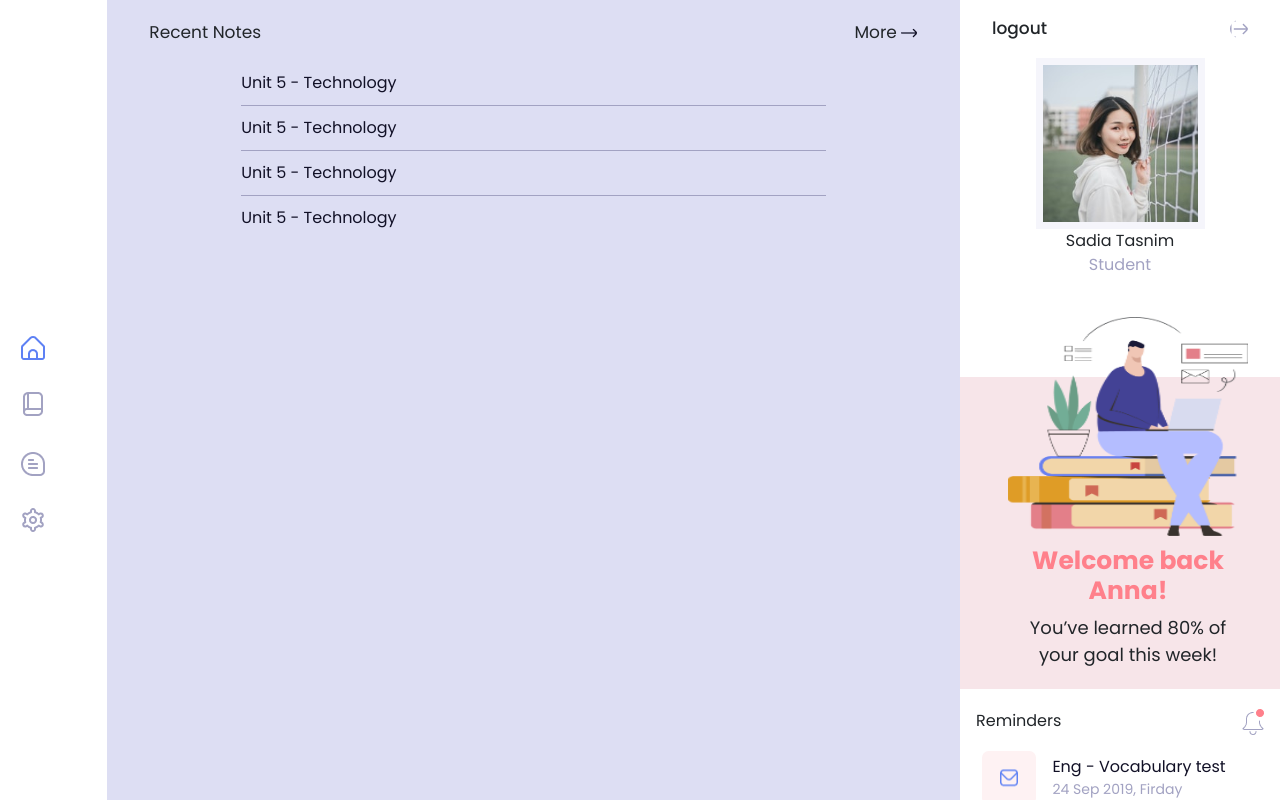
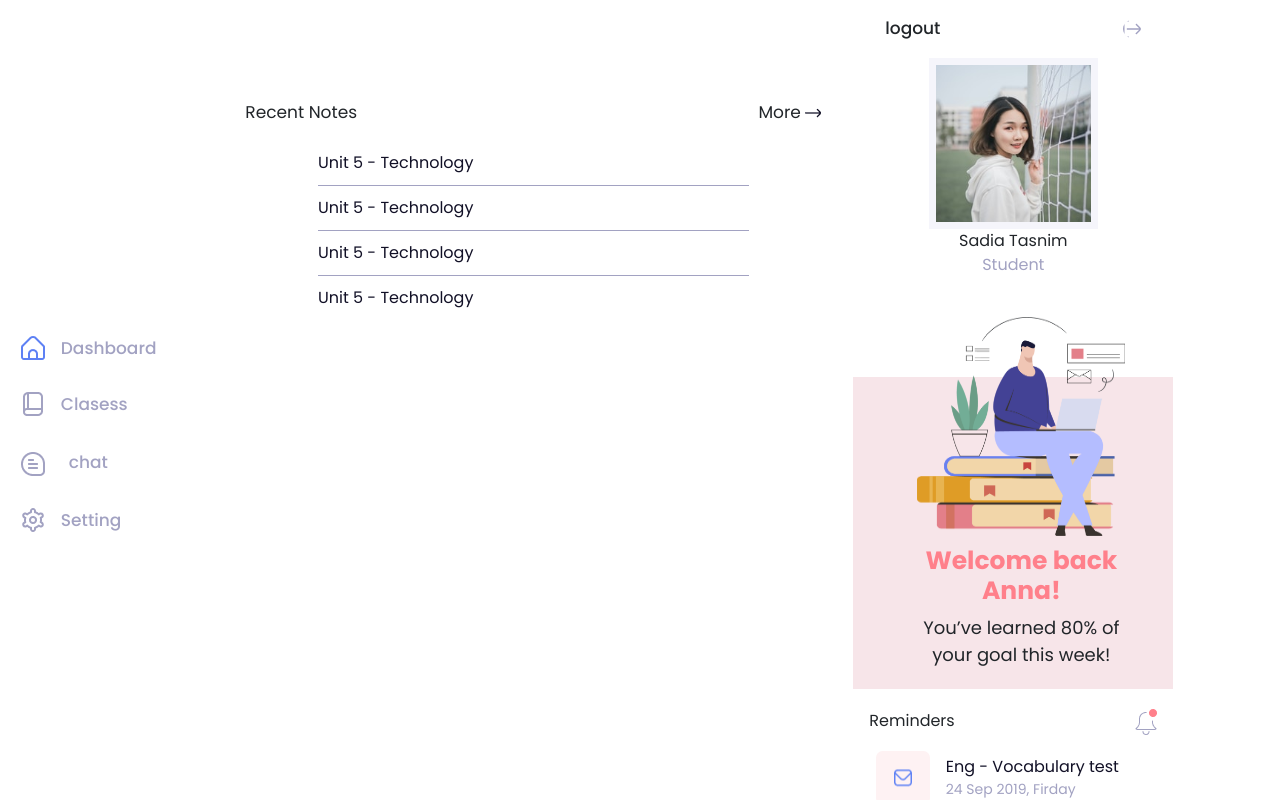
Before and after one commit to DihanAbir/Note--MERN, a React (Create React App) app: page /dashboard in a window 1280 px wide. Shown: the top 800 px of the page. Built offline with nearby package versions, Linux system fonts and the light colour scheme; a web font is replaced by a local one.

Commit message:
dashboard added

```diff
--- a/src/Mycss/Dashboard.css
+++ b/src/Mycss/Dashboard.css
@@ -311,18 +311,18 @@ body {
   .grid {
     grid-auto-flow: row;
   }
-  .menu {
+  /* .menu {
     grid-column: 1/3;
     grid-row: 1;
-  }
-  .middle {
-    grid-column: 3/10;
+  } */
+  /* .middle {
+    grid-column: 3/5;
     grid-row: 1;
-  }
-  .profile-info {
-    grid-column: 10/13;
+  } */
+  /* .profile-info {
+    grid-column: 5/13;
     grid-row: 1;
-  }
+  } */
   .dashboard .menu button {
     position: relative;
   }
@@ -330,21 +330,20 @@ body {
   .dashboard .menu {
     grid-column: 1/2;
     grid-row: 1;
-    /* grid-row: 3; */
   }
 
   .dashboard .middle {
-    grid-column: 2/10;
+    grid-column: 2/9;
     grid-row: 1;
   }
   .dashboard .profile-info {
-    grid-column: 10/13;
+    grid-column: 9/13;
     grid-row: 1;
   }
 
-  .dashboard .welcome-back img {
+  /* .dashboard .welcome-back img {
     width: 100%;
-  }
+  } */
 
   .dashboard .menu ul {
     position: relative;
@@ -377,12 +376,51 @@ body {
     padding-left: 0.3em;
     padding-bottom: 1em;
   }
+
+  .dashboard nav button {
+    display: none;
+  }
+
+  .dashboard .middle {
+    background: transparent !important;
+  }
+
+  .for-mid-screen {
+    display: block !important;
+  }
+  nav .hide-it {
+    display: none !important;
+  }
 }
 
 /* larger tablet & laptop */
 @media screen and (min-width: 960px) {
+  .dashboard .menu .name {
+    display: block !important;
+    font-size: 17px;
+    font-weight: 500;
+    color: #a2a2c2;
+  }
+
+  .dashboard .menu {
+    grid-column: 1/3;
+    grid-row: 1;
+  }
+
+  .dashboard .middle {
+    grid-column: 3/9;
+    grid-row: 1;
+  }
+
+  .dashboard .profile-info {
+    grid-column: 9/12;
+    grid-row: 1;
+  }
+  .middle .recent-notes {
+    padding-top: 100px;
+  }
 }
 
 /* desktop styles */
-@media screen and (min-width: 960px) {
+@media screen and (min-width: 1200px) {
 }
--- a/src/screen/Dashboard.js
+++ b/src/screen/Dashboard.js
@@ -1,4 +1,5 @@
 import React, { useState, useEffect } from 'react';
+import {Link} from 'react-router-dom';
 import chat from '../Assets/dashboard/chat.png';
 import classes from '../Assets/dashboard/classes.png';
 import profile from '../Assets/dashboard/Ellipse 1.png';
@@ -40,23 +41,30 @@ const Dashboard = () => {
 
 
 
-    useEffect(()=>{
+    // useEffect(()=>{
+    //     if(window.innerWidth > 620){
+    //         setStyle('show-nav')
+    //         setHidenavButton(true);
+    //         // const navbutton = window.document.getElementById('navbutton');
+    //         // navbutton.style.display="none"
+    //     }else{
+    //         setHidenavButton(false)
+    //     }
+
+    // },[hideNavButton, window.innerWidth, setHidenavButton])
+
+    const handleChange = ()=> {
         if(window.innerWidth > 620){
-            setStyle('show-nav')
-            setHidenavButton(true);
-            // const navbutton = window.document.getElementById('navbutton');
-            // navbutton.style.display="none"
-        }else{
-            setHidenavButton(false)
+            setStyle('show-nav');
+            setHidenavButton(true)
         }
-
-    },[hideNavButton, window.innerWidth, setHidenavButton])
+    }
 
     return (
-        <div className="dashboard grid">
+        <div onChange={handleChange} className="dashboard grid">
             {/* Menu */}
             <div className="menu">
-                <nav className={`${style}`}>
+                <nav className={`${style} for-mid-screen`}>
                     <ul>
                         <li onClick={()=> setShowPage('dashboard')}>
                             <div className="logo"><img src={home} alt="" srcset="" /></div>
@@ -79,7 +87,7 @@ const Dashboard = () => {
                 </nav>
                 <nav>
                     <button
-                        className={hideNavButton ? 'show-it' : 'hide-it'}
+                        className={hideNavButton ? 'show-it' : 'hide-it for-mid-screen'}
                         onClick={handleclick}
                     >
                         click
@@ -103,7 +111,7 @@ const Dashboard = () => {
                 <div className="profile">
                     <div className="top-profile">
                         <span>logout</span>
-                        <span><img className="image" src={backlogo} alt="" /></span>
+                        <span><Link to="/"><img className="image" src={backlogo} alt="" /> </Link></span>
                     </div>
                     <img src={profile} alt="" />
                     <div className="name">Sadia Tasnim</div>
```
